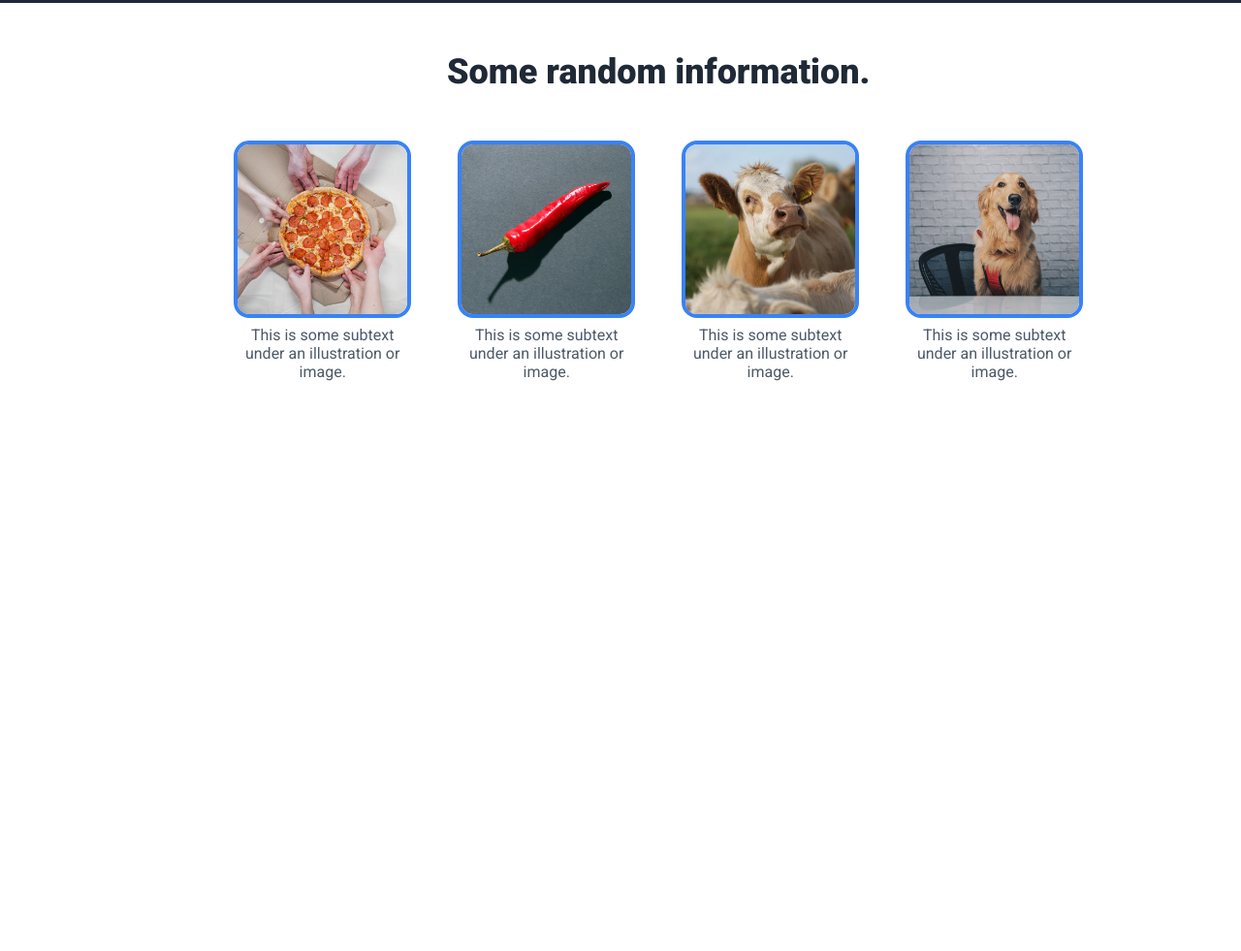
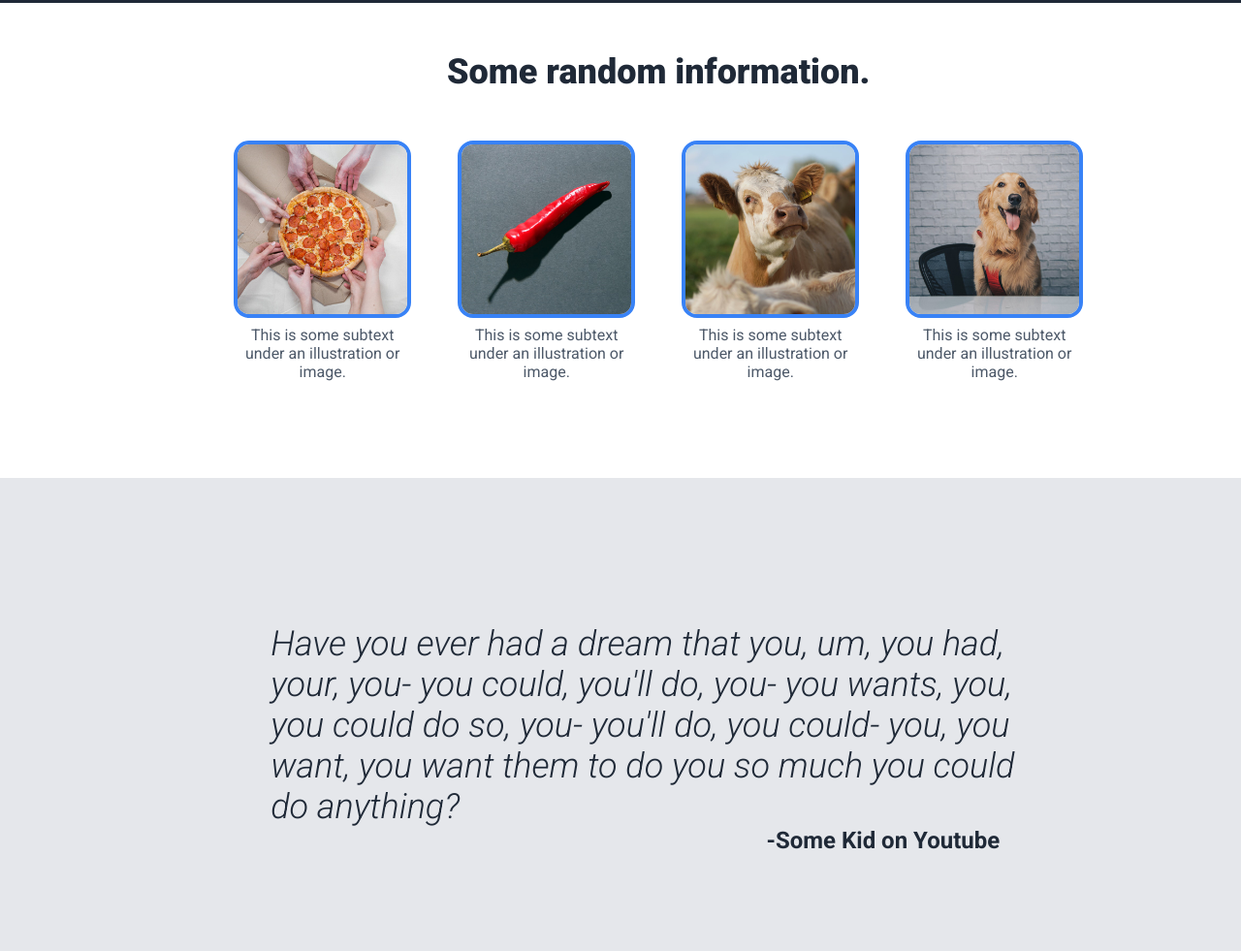
Before and after one commit to Adam-Ers/odin-landing-page, a plain HTML site: page index.html in a window 1280 px wide. Shown: the part 577-1558 px from the top of the page at 97% size. Before the commit the page ends 1070 px from the top, so only its background shows below. Drawn offline with Linux system fonts and the light colour scheme.

Commit message:
Quote section added

```diff
--- a/index.html
+++ b/index.html
@@ -76,5 +76,12 @@
                 </div>
             </div>
         </div>
+        <div class="quote-background major-container">
+            <div class="quote-container">
+                <div class="quote-text">Have you ever had a dream that you, um, you had, your, you- you could, you'll do, you- you wants, you, you could do so,
+                you- you'll do, you could- you, you want, you want them to do you so much you could do anything?</div>
+                <div class="quote-author"><a href="https://www.youtube.com/watch?v=G7RgN9ijwE4">-Some Kid on Youtube</a></div>
+            </div>
+        </div>
     </body>
 </html>
--- a/style.css
+++ b/style.css
@@ -1,4 +1,4 @@
-@import url('https://fonts.googleapis.com/css2?family=Roboto:ital,wght@0,400;0,700;0,900;1,400&display=swap');
+@import url('https://fonts.googleapis.com/css2?family=Roboto:ital,wght@0,400;0,700;0,900;1,300&display=swap');
 
 * {
     flex-shrink: 0;
@@ -130,3 +130,39 @@ li {
     border: 4px solid #3882f6;
     border-radius: 16px;
 }
+
+.quote-background {
+    background-color: #E5E7EB;
+    display: flex;
+    flex-direction: column;
+    align-items: center;
+}
+
+.quote-container {
+    display: flex;
+    flex-direction: column;
+    align-items: center;
+    width: 800px;
+    padding-top: 150px;
+    padding-bottom: 100px;
+}
+
+.quote-text {
+    font-size: 36px;
+    font-style: italic;
+    font-weight: 300;
+    color: #1F2937
+}
+
+.quote-author {
+    text-align: right;
+    align-self: flex-end;
+    font-size: 24px;
+    font-weight: 700;
+    color: #1f2937;
+    padding-right: 48px;
+}
+
+.quote-author > a {
+    color: #1f2937;
+}
```
